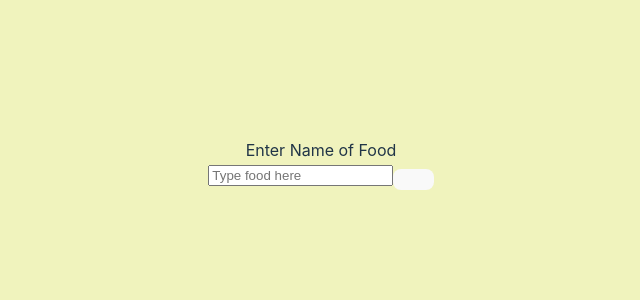
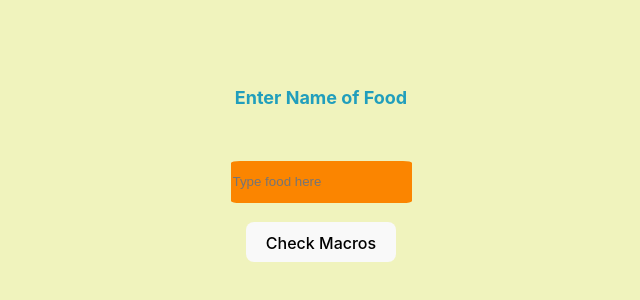
Before and after one commit to BHaddad1/macrotracker, a React (Vite) app: page /form in a window 1280 px wide. Shown: the part 236-536 px from the top of the page, without its empty margins (319-959 px from the left). Built offline with nearby package versions, Linux system fonts and the light colour scheme; no server answers.

Commit message:
feat: Added styling to form

```diff
--- a/src/components/Form/Form.css
+++ b/src/components/Form/Form.css
@@ -0,0 +1,27 @@
+.food-input {
+  background-color: #fb8500;
+  border-radius: 5%;
+  border: none;
+  height: 5vh;
+  margin-top: 5%;
+}
+
+.form-button {
+  height: 5vh;
+  margin-top: 3%;
+}
+
+.form-container {
+  align-items: center;
+  display: flex;
+  flex-direction: column;
+  height: 50vh;
+  justify-content: center;
+  width: 50vw;
+}
+
+.header {
+  color: #219ebc;
+  font-size: large;
+  font-weight: 700;
+}
--- a/src/components/Form/Form.tsx
+++ b/src/components/Form/Form.tsx
@@ -1,6 +1,7 @@
 import { useState, useEffect } from "react";
 import { getFood } from "../../apiCalls";
 import { useNavigate, useParams } from "react-router-dom";
+import "./Form.css";
 
 const Form = () => {
 
@@ -20,16 +21,18 @@ const Form = () => {
 
   return (
     <form>
-      <div>Enter Name of Food</div>
+      <div className="form-container">
+        <p className="header">Enter Name of Food</p>
         <input className="food-input" type="text" name="food" onChange={e => setFood(e.target.value)} placeholder="Type food here"></input>
-      <button onClick={(e)=>{
+        <button className="form-button" onClick={(e)=>{
           e.preventDefault()
           getFood(food)
           .then(data => {
             setFoodReceived(data)
           })
           .catch(err => setError(err))
-      }}></button>
+        }}>Check Macros</button>
+      </div>
     </form>
   )
 }
```
Lines whose indentation alone changed are shown as unchanged.
